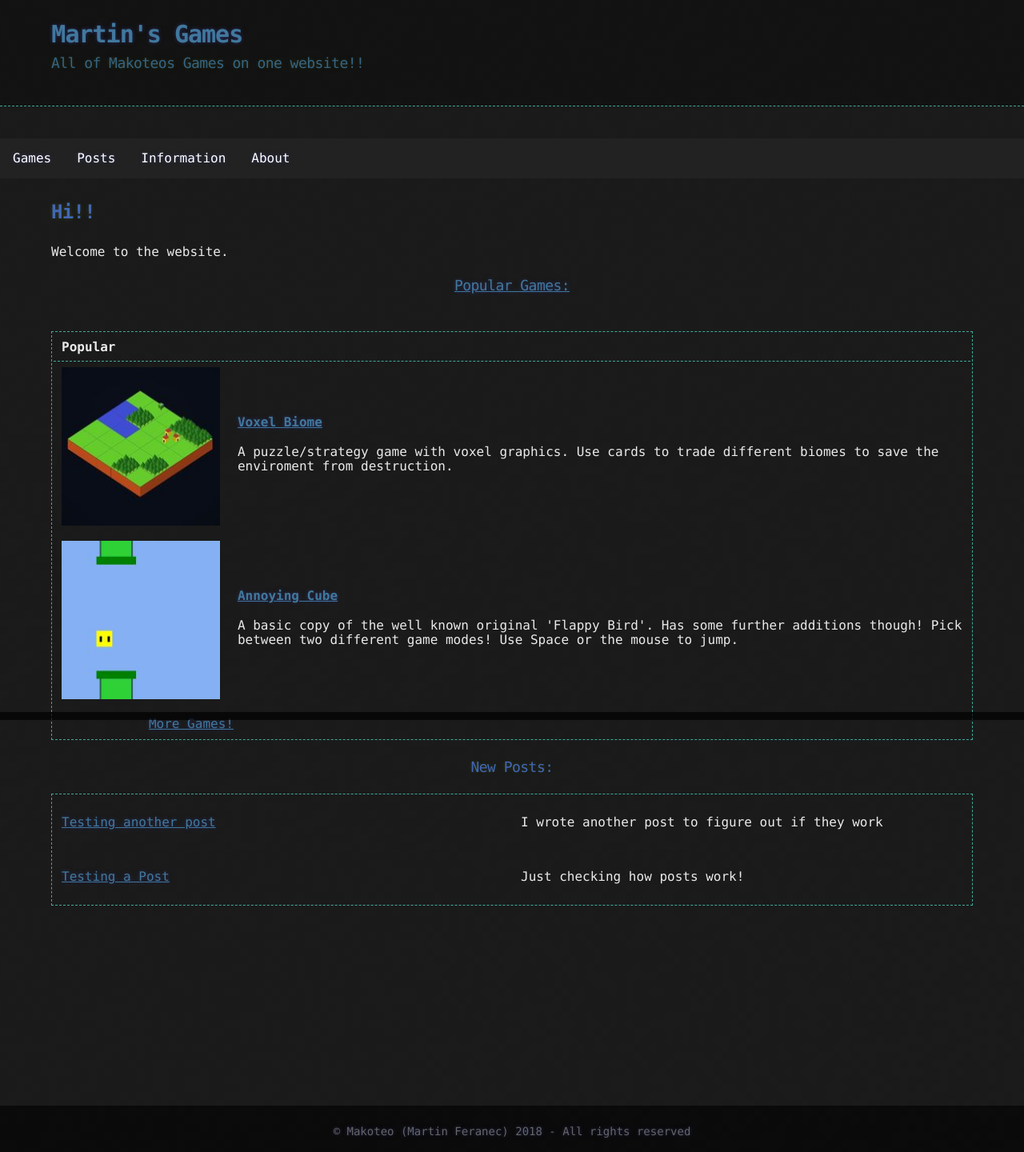
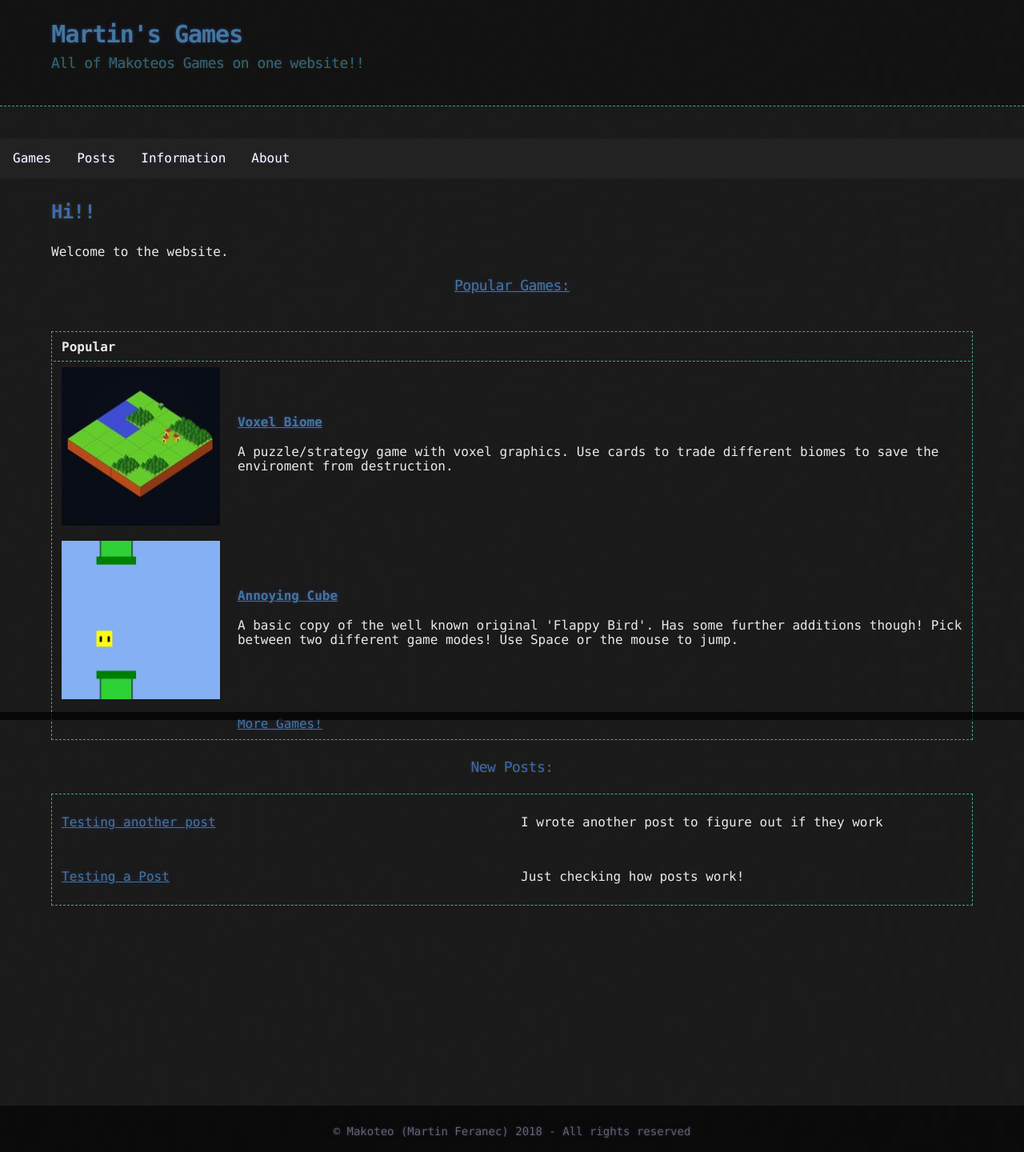
Before and after one commit to makoteo/blog, a Jekyll site: the page built from index.md, in a window 1280 px wide. Shown: the whole page at 80% size. Built offline with Jekyll 4.4.1, drawn with Linux system fonts in a browser that asks for light colours.

Commit message:
Think it's fixed!

```diff
--- a/_sass/jekyll-theme-hacker.scss
+++ b/_sass/jekyll-theme-hacker.scss
@@ -221,10 +221,9 @@
 }
 
 #bottomCentered {
-
   width: 100%;
-  transform:translateX(50%);
-
+  text-align: center;
+  transform: translate(-10%);
 }
 
 .custom-select {
--- a/index.md
+++ b/index.md
@@ -27,7 +27,8 @@
         <td><a href="./games/flying-cube/index.html"><b>Annoying Cube</b></a> <br> <p style="line-height:1.1;">A basic copy of the well known original 'Flappy Bird'. Has some further additions though! Pick between two different game modes! Use Space or the mouse to jump. </p></td>
     </tr>
     <tr class="all unofficial">
-        <td style="width:100%" id="bottomCentered"><a href="./games">More Games!</a></td>
+        <td></td>
+        <td style="width:100%"><a href="./games">More Games!</a></td>
     </tr>
 </table>
 
```
